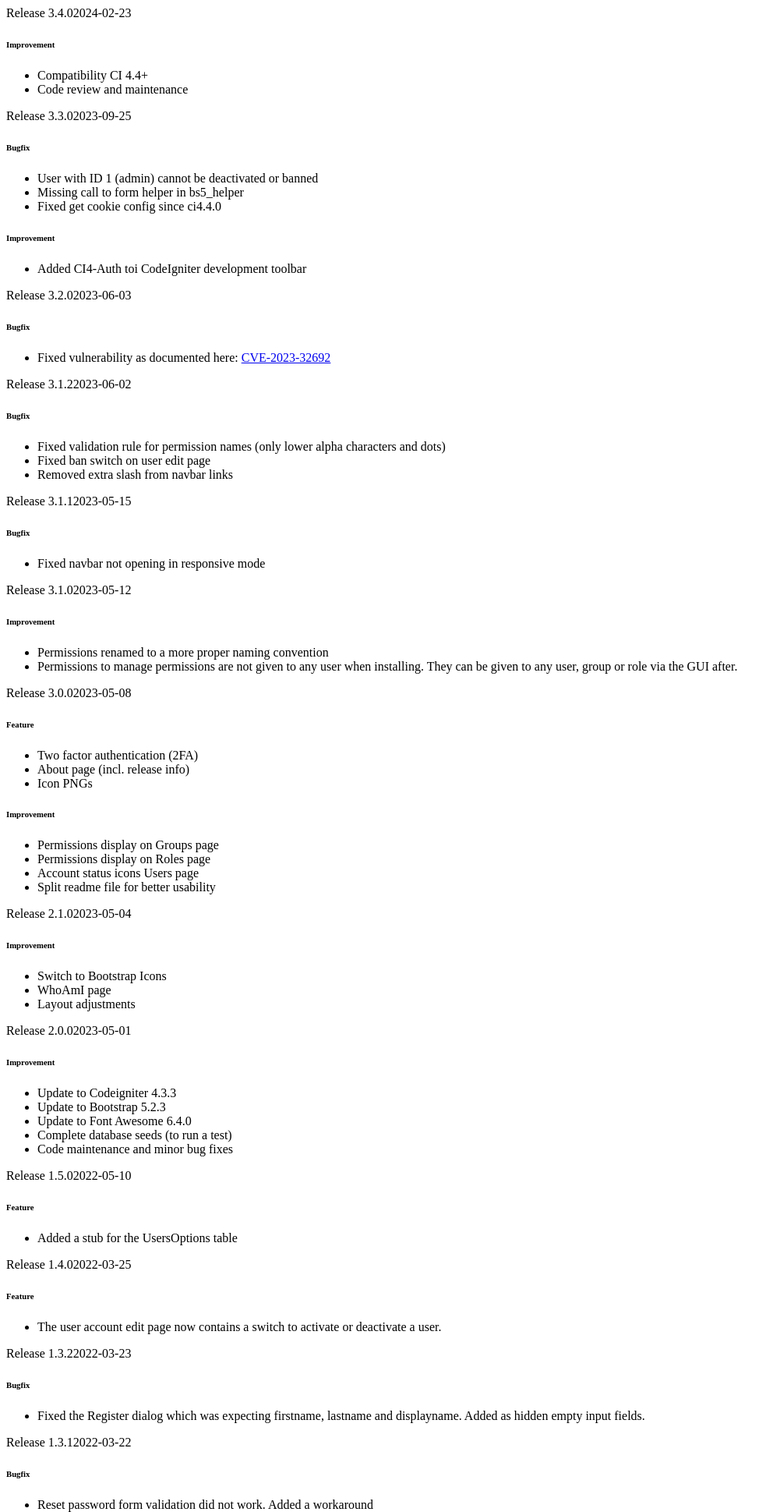
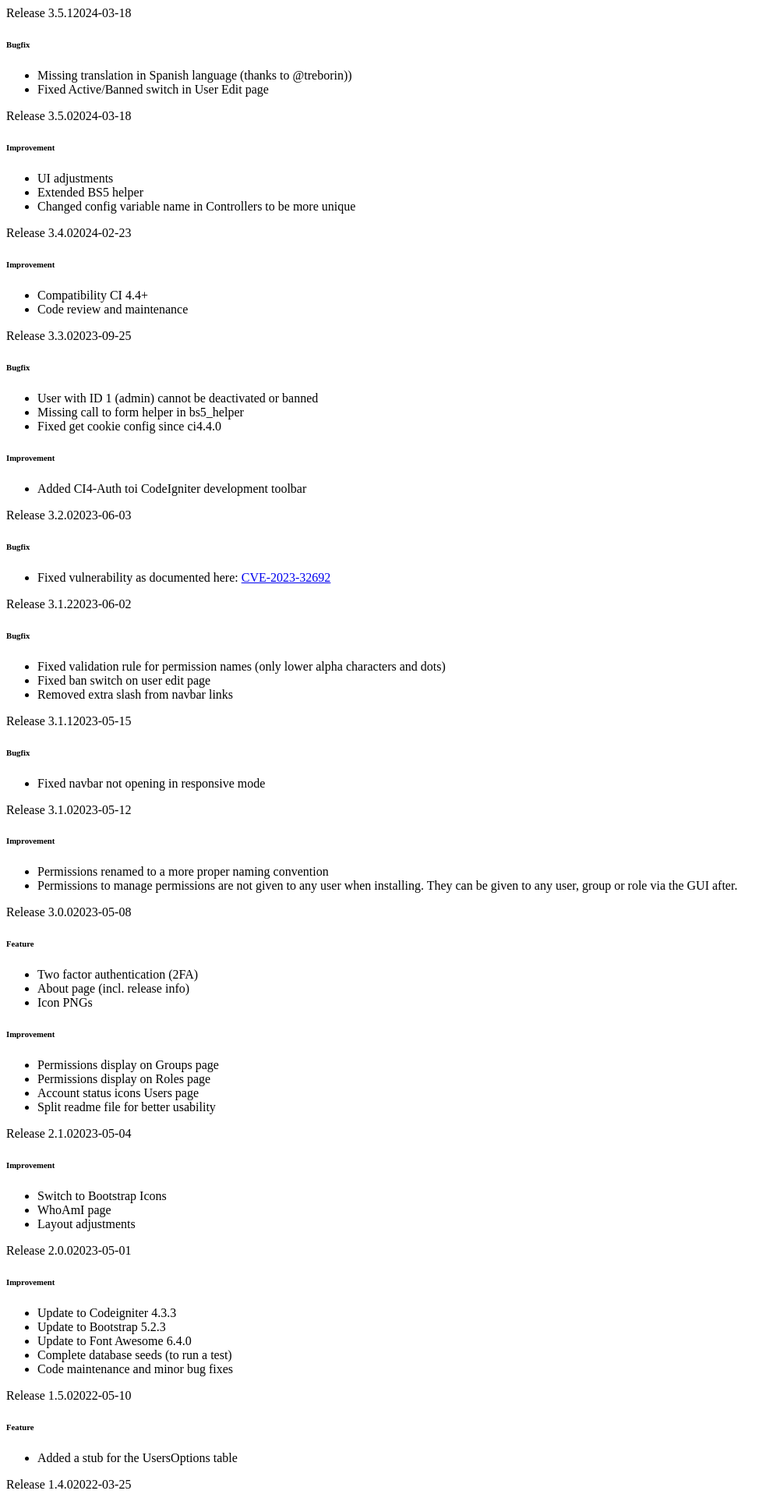
Before and after one commit to glewe/ci4-auth, a PHP site: page /_releaseinfo.phtml in a window 1280 px wide. Shown: the top 1939 px of the page at 78% size, without its empty margins (0-1001 px from the left). Run offline with PHP 8.4, Linux system fonts and the light colour scheme.

Commit message:
Release 3.5.1

```diff
--- a/src/Config/AuthInfo.php
+++ b/src/Config/AuthInfo.php
@@ -21,7 +21,7 @@
    *
    * @var string
    */
-  public $version = '3.5.0';
+  public $version = '3.5.1';
 
   /**
    * --------------------------------------------------------------------------
--- a/src/Controllers/UserController.php
+++ b/src/Controllers/UserController.php
@@ -326,13 +326,13 @@
     //
     // Get the Active switch.
     //
-    if ($this->request->getPost('swi_active')) $user->setAttribute('active', 1);
+    if ($this->request->getPost('active')) $user->setAttribute('active', 1);
     else $user->setAttribute('active', 0);
 
     //
     // Get the Banned switch.
     //
-    if ($this->request->getPost('swi_banned')) $user->setAttribute('status', 'banned');
+    if ($this->request->getPost('banned')) $user->setAttribute('status', 'banned');
     else $user->setAttribute('status', null);
 
     //
--- a/src/Views/_releaseinfo.phtml
+++ b/src/Views/_releaseinfo.phtml
@@ -1,4 +1,25 @@
 <!-- Release Info -->
+<div class="card mb-3">
+  <div class="card-header"><i class="bi-box me-3"></i>Release 3.5.1<span class="float-end">2024-03-18</span></div>
+  <div class="card-body">
+    <h6>Bugfix</h6>
+    <ul>
+      <li>Missing translation in Spanish language (thanks to @treborin))</li>
+      <li>Fixed Active/Banned switch in User Edit page</li>
+    </ul>
+  </div>
+</div>
+<div class="card mb-3">
+  <div class="card-header"><i class="bi-box me-3"></i>Release 3.5.0<span class="float-end">2024-03-18</span></div>
+  <div class="card-body">
+    <h6>Improvement</h6>
+    <ul>
+      <li>UI adjustments</li>
+      <li>Extended BS5 helper</li>
+      <li>Changed config variable name in Controllers to be more unique</li>
+    </ul>
+  </div>
+</div>
 <div class="card mb-3">
   <div class="card-header"><i class="bi-box me-3"></i>Release 3.4.0<span class="float-end">2024-02-23</span></div>
   <div class="card-body">
```
